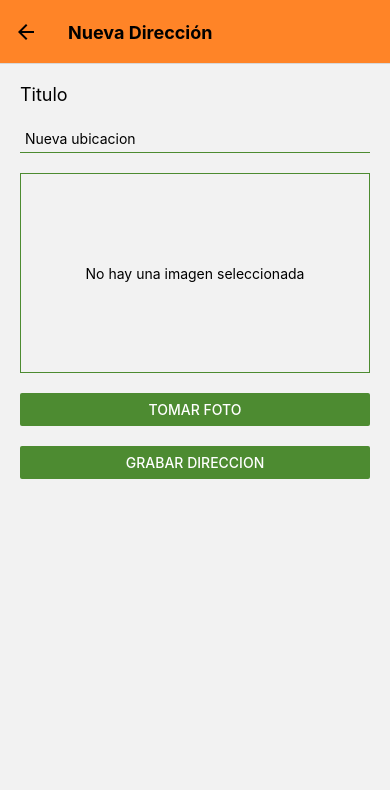
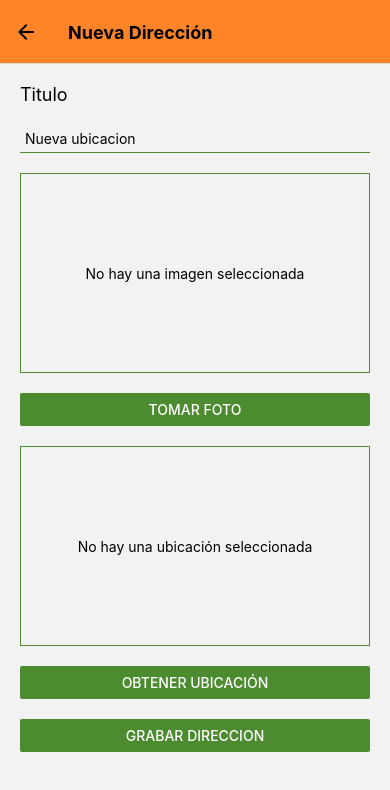
Before and after one commit to sotopro/cameralocationapp, a React Native app: screen /NewPlace in a window 390 px wide. Shown: the top 790 px of the page. Built offline with nearby package versions, Linux system fonts and the light colour scheme.

Commit message:
[feature] - create location selector

```diff
--- a/package.json
+++ b/package.json
@@ -16,6 +16,7 @@
     "expo": "~45.0.0",
     "expo-file-system": "~14.0.0",
     "expo-image-picker": "~13.1.1",
+    "expo-location": "^14.2.2",
     "expo-permissions": "~13.2.0",
     "expo-status-bar": "~1.3.0",
     "react": "17.0.2",
--- /dev/null
+++ b/src/components/LocationSelector.js
@@ -0,0 +1,78 @@
+import React, { useState } from "react";
+import { View, Button, Text, StyleSheet, Alert } from "react-native";
+import * as Location from "expo-location";
+import colors from "../utils/colors";
+
+const styles = StyleSheet.create({
+    container: {
+        marginBottom: 20
+    },
+    preview: {
+        width: "100%",
+        height: 200,
+        marginBottom: 20,
+        justifyContent: "center",
+        alignItems: "center",
+        borderColor: colors.primary,
+        borderWidth: 1,
+    },
+    image: {
+        width: "100%",
+        height: "100%",
+    },
+})
+
+const LocationSelector = ({ onLocation }) => {
+    const [pickedLocation, setPickedLocation] = useState();
+
+    const handleGetLocation = async () => {
+        const isLocationPermissionGranted = await verifyPermissions();
+
+        if(!isLocationPermissionGranted) return;
+
+        const location = await Location.getCurrentPositionAsync({
+            timeInterval: 5000
+        })
+
+        const { latitude, longitude } = location.coords;
+
+        setPickedLocation({
+            lat: latitude,
+            lng: longitude
+        })
+
+        onLocation({
+            lat: latitude,
+            lng: longitude
+        });
+    }
+
+    const verifyPermissions = async () => {
+        const { status } = await Location.requestForegroundPermissionsAsync();
+
+        if (status !== "granted") {
+            Alert.alert("Permisos insuficientes", "Necesitas permisos para usar la localización", [{ text: "Ok" }]);
+            return false;
+        }
+        return true;
+    }
+
+    return (
+        <View style={styles.container}>
+            <View style={styles.preview}>
+                {!pickedLocation ? (
+                    <Text>No hay una ubicación seleccionada</Text>
+                ) : (
+                    <Text>{`latitud: ${pickedLocation.lat}, longitud: ${pickedLocation.lng}`}</Text>
+                )}
+            </View>
+            <Button
+                title="Obtener ubicación"
+                onPress={handleGetLocation}
+                color={colors.primary}
+            />
+        </View>
+    )
+}
+
+export default LocationSelector;
--- a/src/screens/NewPlaceScreen.js
+++ b/src/screens/NewPlaceScreen.js
@@ -4,6 +4,7 @@ import colors from "../utils/colors";
 import { useDispatch } from "react-redux";
 import { savePlace } from "../store/place.slice";
 import ImageSelector from "../components/ImageSelector";
+import LocationSelector from "../components/LocationSelector";
 
 const styles = StyleSheet.create({
   container: {
@@ -29,6 +30,7 @@ const NewPlaceSreen = ({ navigation }) => {
   const dispatch = useDispatch();
   const [title, setTitle] = useState("");
   const [image, setImage] = useState("");
+  const [location, setLocation] = useState({});
 
   const onHandleTitleChange = (text) => setTitle(text);
   const onHandleSubmit = () => {
@@ -37,12 +39,16 @@ const NewPlaceSreen = ({ navigation }) => {
   }
 
   const onHandleImageSelect = (imageUrl) => setImage(imageUrl);
+
+  const onHandleLocationSelect = (location) => setLocation(location);
+
   return (
     <ScrollView style={styles.container}>
      <View style={styles.content}>
         <Text style={styles.title}>Titulo</Text>
         <TextInput style={styles.input} placeholder="Nueva ubicacion"  onChangeText={onHandleTitleChange} value={title}/>
         <ImageSelector onImage={onHandleImageSelect} />
+        <LocationSelector onLocation={onHandleLocationSelect}/>
         <Button
           title="Grabar Direccion"
           color={colors.primary}
```
Also changed, not shown: 1 other file (tests, documents, lock files or other folders).
